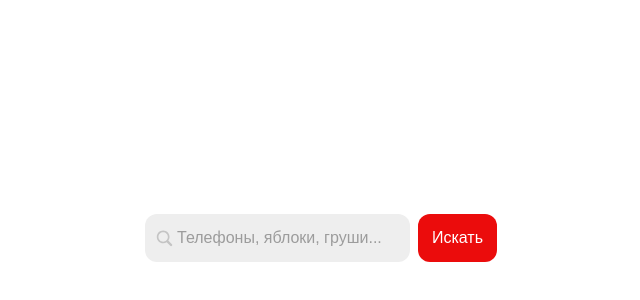
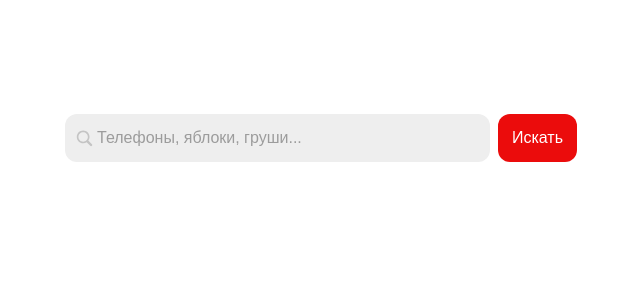
Before and after one commit to shortytapki/unsplash-gallery, a React (Vite) app: page / in a window 1280 px wide. Shown: the part 162-462 px from the top of the page, without its empty margins (319-959 px from the left). Built offline with nearby package versions, Linux system fonts and the light colour scheme.

Commit message:
fix: фиксы по правкам

```diff
--- a/src/App.tsx
+++ b/src/App.tsx
@@ -1,5 +1,4 @@
 import { QueryClient, QueryClientProvider } from "@tanstack/react-query";
-import { Layout } from "@/layout";
 import { Gallery } from "@/modules/Gallery";
 
 const queryClient = new QueryClient();
@@ -7,9 +6,7 @@ const queryClient = new QueryClient();
 function App() {
   return (
     <QueryClientProvider client={queryClient}>
-      <Layout>
-        <Gallery />
-      </Layout>
+      <Gallery />
     </QueryClientProvider>
   );
 }
--- a/src/index.css
+++ b/src/index.css
@@ -23,7 +23,6 @@ html {
 }
 
 body {
-  @apply mx-auto h-screen max-w-[1440px] overflow-y-scroll;
   scrollbar-width: 0px;
   -ms-overflow-style: none; /* IE и Edge */
   scrollbar-width: none; /* Firefox */
--- a/src/layout/index.ts
+++ /dev/null
@@ -1 +0,0 @@
-export { Layout } from "./layout";
--- a/src/layout/layout.tsx
+++ /dev/null
@@ -1,13 +0,0 @@
-import type { ReactNode } from "react";
-
-interface LayoutProps {
-  children: ReactNode;
-}
-
-export const Layout = ({ children }: LayoutProps) => {
-  return (
-    <main className="mx-auto flex min-h-screen max-w-[1424px] flex-col p-[16px] lg:px-[80px] lg:pt-[40px]">
-      {children}
-    </main>
-  );
-};
--- a/src/modules/Gallery/components/ImageList/ImageList.tsx
+++ b/src/modules/Gallery/components/ImageList/ImageList.tsx
@@ -42,7 +42,7 @@ export const ImageList = ({
   return (
     <div
       className={classNames(
-        "mt-[72px] flex flex-wrap justify-center gap-2 pb-[16px]",
+        "mx-auto flex max-w-[1424px] flex-wrap justify-center gap-2 p-[16px] pb-[16px] lg:px-[80px] lg:pt-[40px]",
         className,
       )}
       {...rest}
--- a/src/modules/Gallery/components/Search/Search.tsx
+++ b/src/modules/Gallery/components/Search/Search.tsx
@@ -31,14 +31,15 @@ export const Search = () => {
   };
 
   return (
-    <div
+    <header
       className={classNames(
-        "fixed z-10 flex w-full items-center gap-[8px] bg-white px-[16px] transition-all duration-500 ease-in-out lg:px-[80px]",
+        "ease z-10 flex w-screen bg-white px-[16px] pt-[40px] pb-[16px] transition-all duration-300 lg:px-[80px]",
         submittedQuery
-          ? "top-0 left-0 translate-0 py-[16px]"
-          : "top-[50%] left-[50%] max-w-[512px] -translate-1/2 py-0",
+          ? "sticky top-0 justify-start"
+          : "justify-center pt-[276px]",
       )}
     >
+      <div className={classNames("flex w-full max-w-[512px] gap-[8px]")}>
         <Input
           ref={inputRef}
           className={classNames("grow", submittedQuery && "max-w-[420px]")}
@@ -58,5 +59,6 @@ export const Search = () => {
         />
         <Button onClick={handleSearch}>Искать</Button>
       </div>
+    </header>
   );
 };
```
Also changed, not shown: 1 other file (tests, documents, lock files or other folders). Lines whose indentation alone changed are shown as unchanged.
